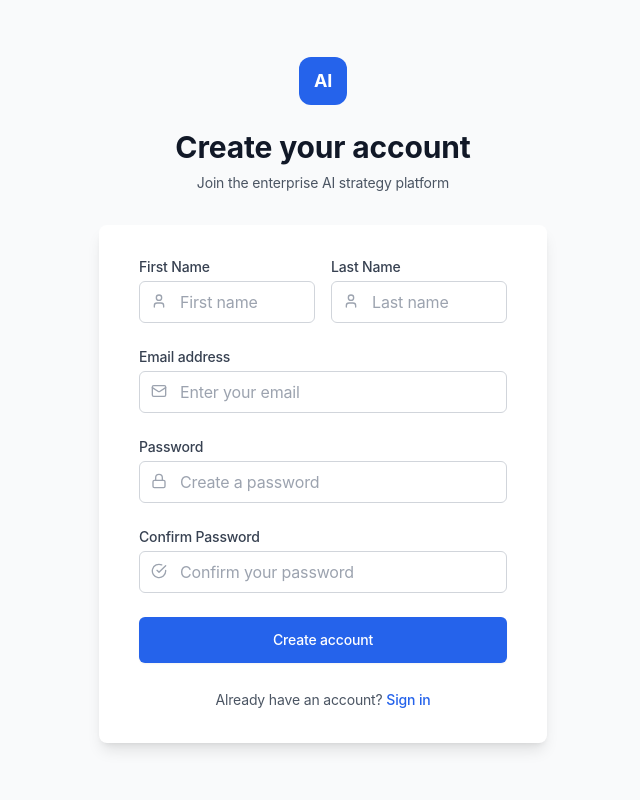
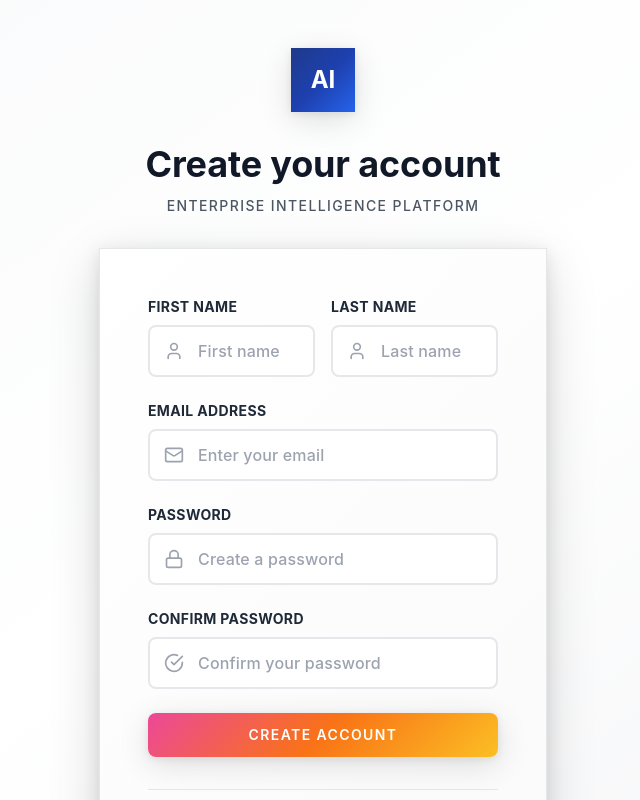
Before and after one commit to ddealer69/AI-No-code, a React (Vite) app: page / in a window 1280 px wide. Both pictures are taken after typing "name@example.com", "Sample123" into the empty fields and a click on the button "CREATE ACCOUNT". Shown: the top 800 px of the page, without its empty margins (317-957 px from the left). Built offline with nearby package versions, Linux system fonts and the light colour scheme.

Commit message:
ui change

```diff
--- a/src/components/SignupPage.tsx
+++ b/src/components/SignupPage.tsx
@@ -75,38 +75,38 @@ const SignupPage: React.FC<SignupPageProps> = ({ onShowLogin }) => {
   };
 
   return (
-    <div className="min-h-screen bg-gray-50 flex flex-col justify-center py-12 sm:px-6 lg:px-8">
+    <div className="min-h-screen bg-gradient-to-br from-gray-50 via-white to-gray-100 flex flex-col justify-center py-12 sm:px-6 lg:px-8">
       <div className="sm:mx-auto sm:w-full sm:max-w-md">
         <div className="flex justify-center">
-          <div className="w-12 h-12 bg-blue-600 rounded-xl flex items-center justify-center">
-            <span className="text-white font-bold text-lg">AI</span>
+          <div className="w-16 h-16 premium-gradient flex items-center justify-center classic-shadow">
+            <span className="text-white font-bold text-2xl font-serif">AI</span>
           </div>
         </div>
-        <h2 className="mt-6 text-center text-3xl font-bold text-gray-900">
+        <h2 className="mt-8 text-center text-4xl font-bold text-gray-900 font-serif">
           Create your account
         </h2>
-        <p className="mt-2 text-center text-sm text-gray-600">
-          Join the enterprise AI strategy platform
+        <p className="mt-3 text-center text-sm text-gray-600 uppercase tracking-widest font-medium">
+          Enterprise Intelligence Platform
         </p>
       </div>
 
       <div className="mt-8 sm:mx-auto sm:w-full sm:max-w-md">
-        <div className="bg-white py-8 px-6 shadow-lg rounded-lg sm:px-10">
+        <div className="bg-white py-12 px-8 classic-shadow-lg classic-border sm:px-12">
           <form className="space-y-6" onSubmit={handleSubmit}>
             {error && (
-              <div className="flex items-center space-x-2 text-red-600 bg-red-50 p-3 rounded-md">
+              <div className="flex items-center space-x-3 text-red-700 bg-red-50 p-4 border-l-4 border-red-500">
                 <AlertCircle className="h-4 w-4" />
-                <span className="text-sm">{error}</span>
+                <span className="text-sm font-medium">{error}</span>
               </div>
             )}
 
             <div className="flex space-x-4">
               <div className="w-1/2">
-                <label htmlFor="first_name" className="block text-sm font-medium text-gray-700">
+                <label htmlFor="first_name" className="block text-sm font-bold text-gray-800 uppercase tracking-wide mb-2">
                   First Name
                 </label>
                 <div className="mt-1 relative">
-                  <User className="absolute left-3 top-3 h-4 w-4 text-gray-400" />
+                  <User className="absolute left-4 top-4 h-5 w-5 text-gray-400" />
                   <input
                     id="first_name"
                     name="first_name"
@@ -114,17 +114,17 @@ const SignupPage: React.FC<SignupPageProps> = ({ onShowLogin }) => {
                     required
                     value={formData.first_name}
                     onChange={handleChange}
-                    className="pl-10 appearance-none block w-full px-3 py-2 border border-gray-300 rounded-md placeholder-gray-400 focus:outline-none focus:ring-blue-500 focus:border-blue-500 transition-colors"
+                    className="pl-12 classic-input block w-full placeholder-gray-400 focus:outline-none"
                     placeholder="First name"
                   />
                 </div>
               </div>
               <div className="w-1/2">
-                <label htmlFor="last_name" className="block text-sm font-medium text-gray-700">
+                <label htmlFor="last_name" className="block text-sm font-bold text-gray-800 uppercase tracking-wide mb-2">
                   Last Name
                 </label>
                 <div className="mt-1 relative">
-                  <User className="absolute left-3 top-3 h-4 w-4 text-gray-400" />
+                  <User className="absolute left-4 top-4 h-5 w-5 text-gray-400" />
                   <input
                     id="last_name"
                     name="last_name"
@@ -132,7 +132,7 @@ const SignupPage: React.FC<SignupPageProps> = ({ onShowLogin }) => {
                     required
                     value={formData.last_name}
                     onChange={handleChange}
-                    className="pl-10 appearance-none block w-full px-3 py-2 border border-gray-300 rounded-md placeholder-gray-400 focus:outline-none focus:ring-blue-500 focus:border-blue-500 transition-colors"
+                    className="pl-12 classic-input block w-full placeholder-gray-400 focus:outline-none"
                     placeholder="Last name"
                   />
                 </div>
@@ -140,11 +140,11 @@ const SignupPage: React.FC<SignupPageProps> = ({ onShowLogin }) => {
             </div>
 
             <div>
-              <label htmlFor="email" className="block text-sm font-medium text-gray-700">
+              <label htmlFor="email" className="block text-sm font-bold text-gray-800 uppercase tracking-wide mb-2">
                 Email address
               </label>
               <div className="mt-1 relative">
-                <Mail className="absolute left-3 top-3 h-4 w-4 text-gray-400" />
+                <Mail className="absolute left-4 top-4 h-5 w-5 text-gray-400" />
                 <input
                   id="email"
                   name="email"
@@ -153,18 +153,18 @@ const SignupPage: React.FC<SignupPageProps> = ({ onShowLogin }) => {
                   required
                   value={formData.email}
                   onChange={handleChange}
-                  className="pl-10 appearance-none block w-full px-3 py-2 border border-gray-300 rounded-md placeholder-gray-400 focus:outline-none focus:ring-blue-500 focus:border-blue-500 transition-colors"
+                  className="pl-12 classic-input block w-full placeholder-gray-400 focus:outline-none"
                   placeholder="Enter your email"
                 />
               </div>
             </div>
 
             <div>
-              <label htmlFor="password" className="block text-sm font-medium text-gray-700">
+              <label htmlFor="password" className="block text-sm font-bold text-gray-800 uppercase tracking-wide mb-2">
                 Password
               </label>
               <div className="mt-1 relative">
-                <Lock className="absolute left-3 top-3 h-4 w-4 text-gray-400" />
+                <Lock className="absolute left-4 top-4 h-5 w-5 text-gray-400" />
                 <input
                   id="password"
                   name="password"
@@ -172,18 +172,18 @@ const SignupPage: React.FC<SignupPageProps> = ({ onShowLogin }) => {
                   required
                   value={formData.password}
                   onChange={handleChange}
-                  className="pl-10 appearance-none block w-full px-3 py-2 border border-gray-300 rounded-md placeholder-gray-400 focus:outline-none focus:ring-blue-500 focus:border-blue-500 transition-colors"
+                  className="pl-12 classic-input block w-full placeholder-gray-400 focus:outline-none"
                   placeholder="Create a password"
                 />
               </div>
             </div>
 
             <div>
-              <label htmlFor="confirmPassword" className="block text-sm font-medium text-gray-700">
+              <label htmlFor="confirmPassword" className="block text-sm font-bold text-gray-800 uppercase tracking-wide mb-2">
                 Confirm Password
               </label>
               <div className="mt-1 relative">
-                <CheckCircle className="absolute left-3 top-3 h-4 w-4 text-gray-400" />
+                <CheckCircle className="absolute left-4 top-4 h-5 w-5 text-gray-400" />
                 <input
                   id="confirmPassword"
                   name="confirmPassword"
@@ -191,7 +191,7 @@ const SignupPage: React.FC<SignupPageProps> = ({ onShowLogin }) => {
                   required
                   value={formData.confirmPassword}
                   onChange={handleChange}
-                  className="pl-10 appearance-none block w-full px-3 py-2 border border-gray-300 rounded-md placeholder-gray-400 focus:outline-none focus:ring-blue-500 focus:border-blue-500 transition-colors"
+                  className="pl-12 classic-input block w-full placeholder-gray-400 focus:outline-none"
                   placeholder="Confirm your password"
                 />
               </div>
@@ -201,21 +201,23 @@ const SignupPage: React.FC<SignupPageProps> = ({ onShowLogin }) => {
               <button
                 type="submit"
                 disabled={isLoading}
-                className="w-full flex justify-center py-3 px-4 border border-transparent rounded-md shadow-sm text-sm font-medium text-white bg-blue-600 hover:bg-blue-700 focus:outline-none focus:ring-2 focus:ring-offset-2 focus:ring-blue-500 disabled:opacity-50 disabled:cursor-not-allowed transition-colors"
+                className="w-full classic-button-primary disabled:opacity-50 disabled:cursor-not-allowed"
               >
                 {isLoading ? 'Creating account...' : 'Create account'}
               </button>
             </div>
           </form>
 
-          <div className="mt-6 text-center">
-            <span className="text-sm text-gray-600">Already have an account? </span>
-            <button
-              onClick={onShowLogin}
-              className="text-sm font-medium text-blue-600 hover:text-blue-500 transition-colors"
-            >
-              Sign in
-            </button>
+          <div className="mt-8 border-t border-gray-200 pt-6">
+            <div className="mt-4 text-center">
+              <span className="text-sm text-gray-600 font-medium">Already have an account? </span>
+              <button
+                onClick={onShowLogin}
+                className="text-sm font-bold text-blue-900 hover:text-blue-700 transition-colors uppercase tracking-wide"
+              >
+                Sign in
+              </button>
+            </div>
           </div>
         </div>
       </div>
--- a/src/index.css
+++ b/src/index.css
@@ -35,7 +35,7 @@
   }
 
   .gold-accent {
-    background: linear-gradient(135deg, #d4af37 0%, #ffd700 50%, #d4af37 100%);
+    background: linear-gradient(135deg, #ec4899 0%, #f97316 50%, #fbbf24 100%);
   }
 
   .classic-input {
@@ -50,7 +50,15 @@
   }
 
   .classic-button-primary {
-    @apply classic-button bg-blue-900 text-white hover:bg-blue-800 classic-shadow;
+    @apply classic-button text-white classic-shadow;
+    background: linear-gradient(135deg, #ec4899 0%, #f97316 50%, #fbbf24 100%);
+    transition: all 0.3s ease;
+  }
+
+  .classic-button-primary:hover {
+    background: linear-gradient(135deg, #f472b6 0%, #fb923c 50%, #fcd34d 100%);
+    transform: translateY(-1px);
+    box-shadow: 0 10px 25px rgba(236, 72, 153, 0.3);
   }
 
   .classic-button-secondary {
```
Also changed, not shown: src/components/Dashboard.tsx (+15 -53 lines).
